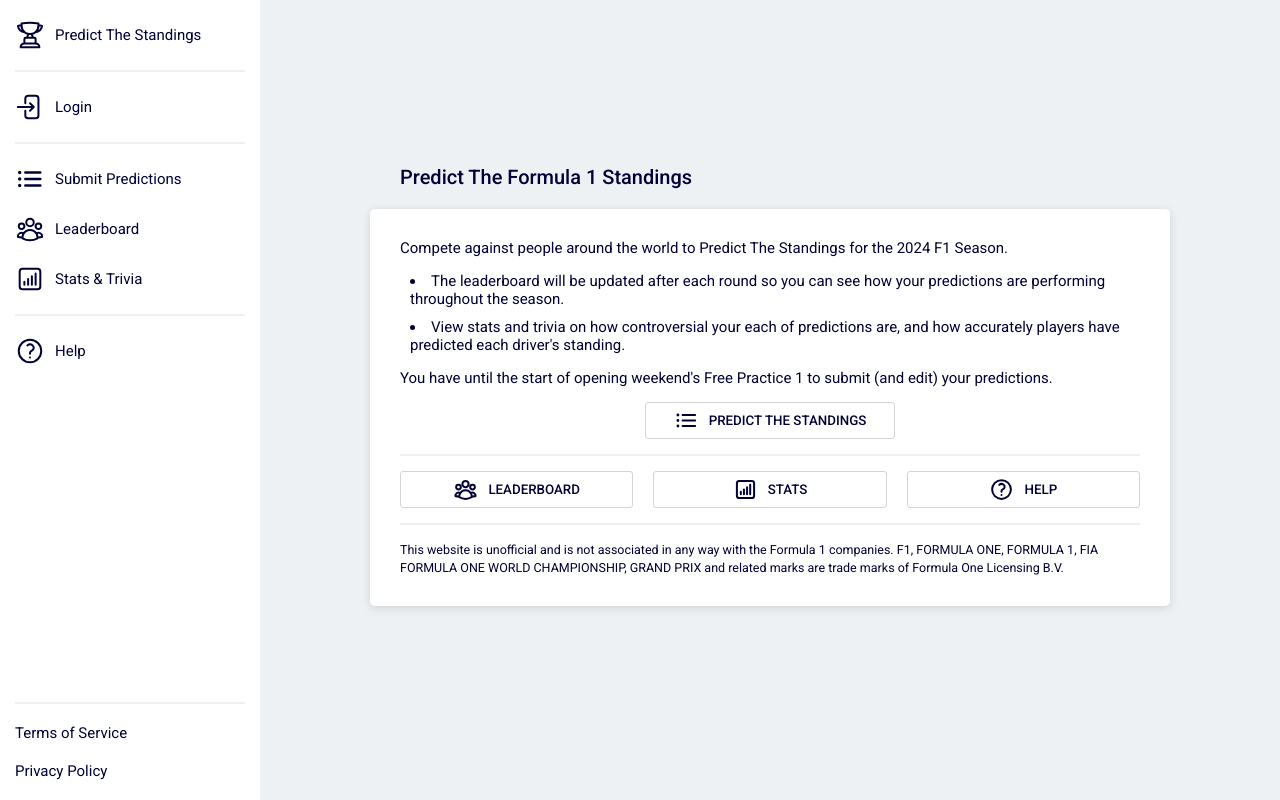
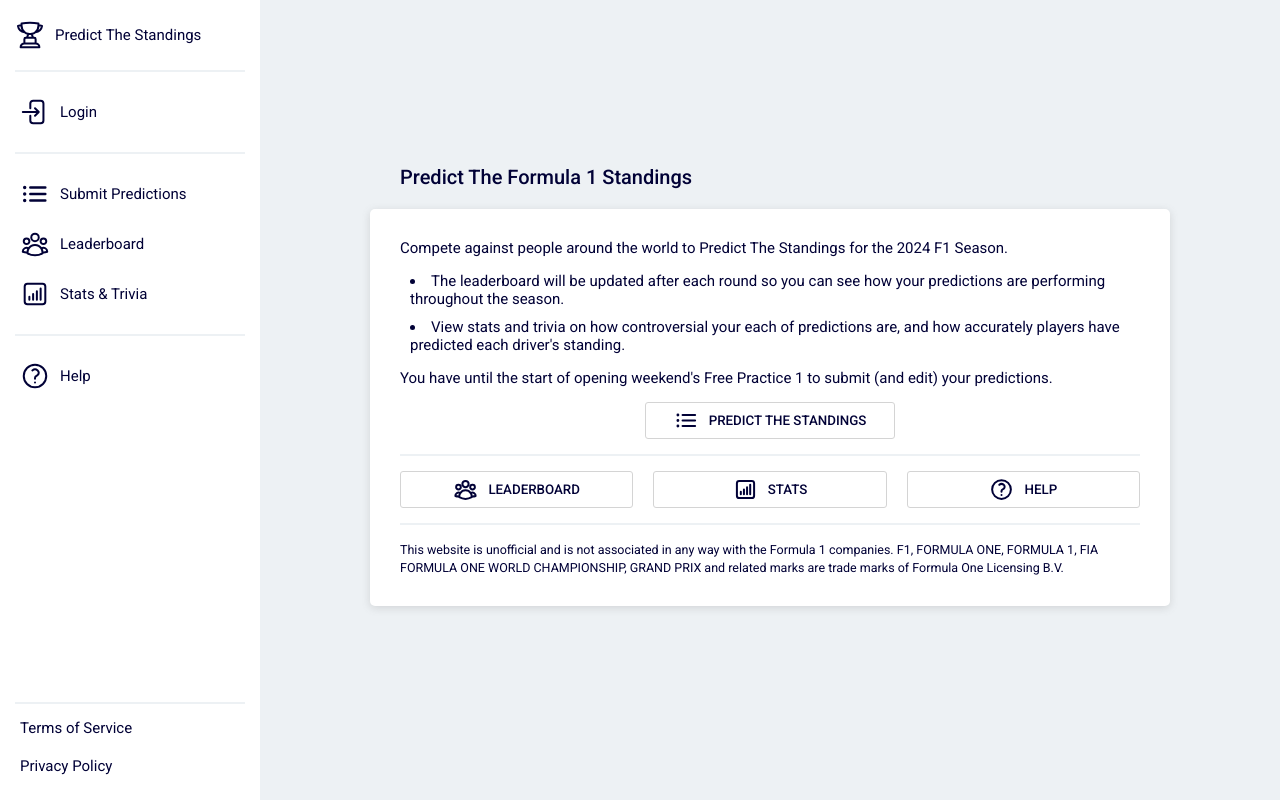
Before and after one commit to davidwillprice/predict-the-standings, a Next.js app: page /formula-1 in a window 1280 px wide. Built offline with nearby package versions, Linux system fonts and the light colour scheme; no server answers.

Commit message:
Improve header hover styles

```diff
--- a/src/ui/components/header/header.module.scss
+++ b/src/ui/components/header/header.module.scss
@@ -7,8 +7,10 @@
   align-items: center;
   gap: 10px;
 }
-.link:hover {
-  opacity: 0.5;
+.primary_menu .link:hover,
+.secondary_menu a:hover {
+  background-color: $secondary-color;
+  color: $primary-color;
 }
 .icon {
   width: 30px;
@@ -49,6 +51,9 @@
     display: flex;
     align-items: center;
     gap: 10px;
+    &:hover {
+      opacity: 0.5;
+    }
   }
   .menu_button {
     background-color: $tertiary-color;
@@ -104,10 +109,12 @@
   & > div {
     display: flex;
     flex-direction: column;
-    gap: 20px;
+    gap: 10px;
   }
   .link {
     position: relative;
+    border-radius: 3px;
+    padding: 5px;
   }
   .link_active::before {
     width: 5px;
@@ -122,12 +129,14 @@
 .secondary_menu {
   display: flex;
   flex-direction: column;
-  gap: 20px;
+  gap: 10px;
   align-self: flex-end;
   margin-top: auto;
   width: 100%;
-  a:hover {
-    opacity: 0.5;
+  a {
+    width: 100%;
+    padding: 5px;
+    border-radius: 3px;
   }
 }
 
@@ -165,7 +174,7 @@
     padding-bottom: 10px;
   }
   .primary_menu {
-    gap: 0px;
+    gap: 0;
     margin-top: 10px;
     .link,
     .dropdown {
@@ -176,7 +185,7 @@
       border-bottom: none;
     }
     & > div {
-      gap: 0px;
+      gap: 0;
     }
     .link_active::before {
       height: 50%;
--- a/src/ui/components/header/header.tsx
+++ b/src/ui/components/header/header.tsx
@@ -27,12 +27,9 @@ const Header = async () => {
         {/**@todo Add secondary menu as a footer on mobile */}
         {/**@todo Add Attribution page link */}
         <hr />
-        <div>
-          <Link href="/terms-of-service">Terms of Service</Link>
-        </div>
-        <div>
-          <Link href="/privacy-policy">Privacy Policy</Link>
-        </div>
+        <Link href="/terms-of-service">Terms of Service</Link>
+
+        <Link href="/privacy-policy">Privacy Policy</Link>
       </nav>
     </header>
   );
```
